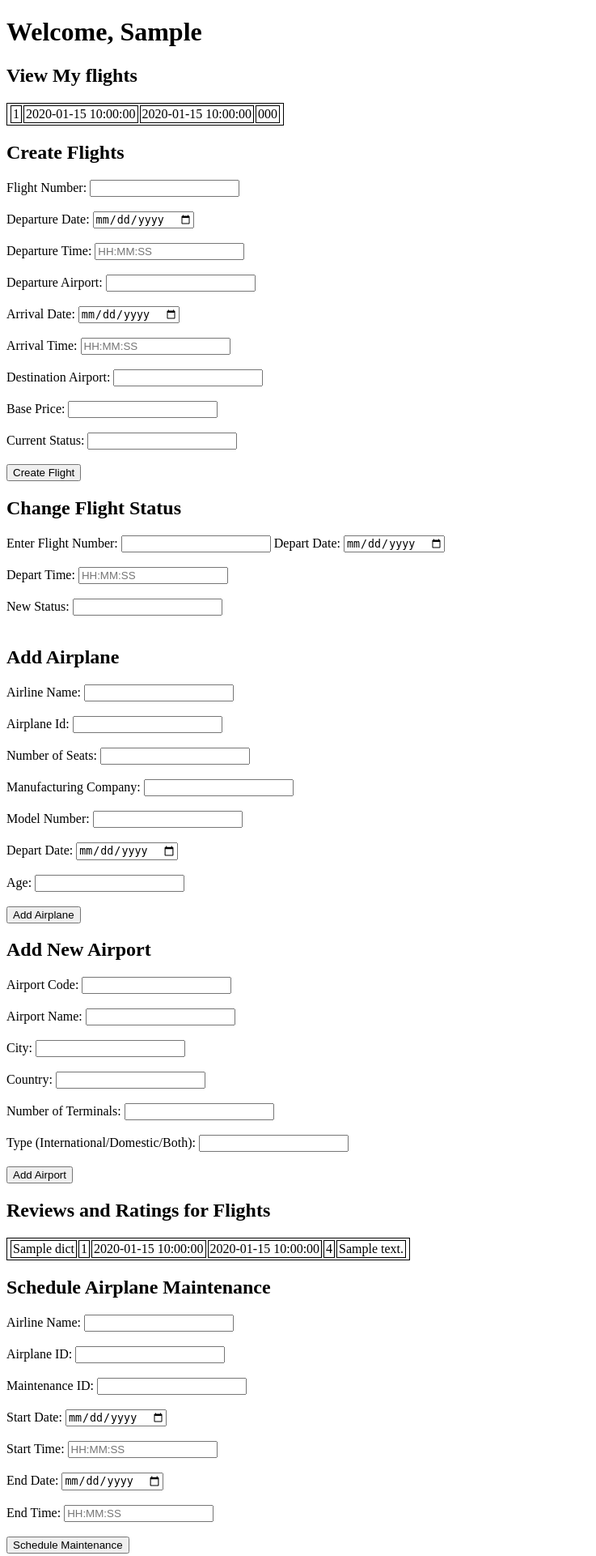
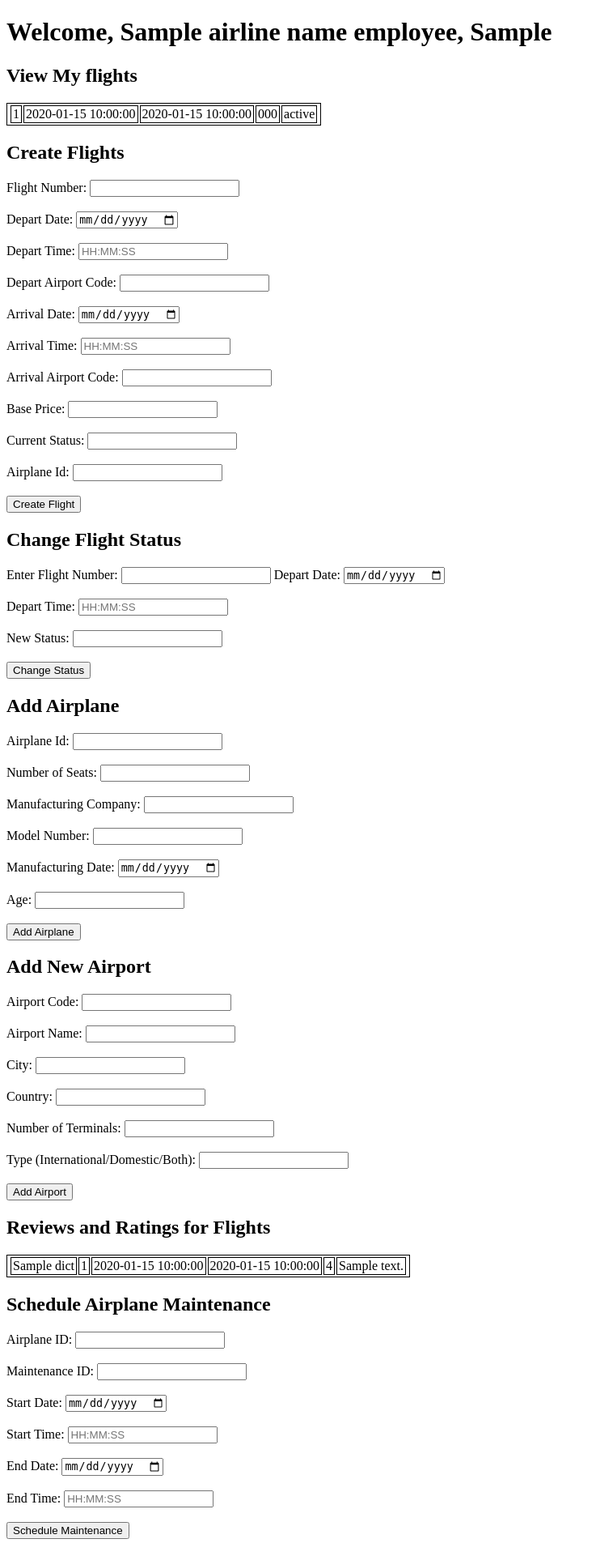
Before and after one commit to 3btesham/Airline-System-Website, a Flask app: template Templates/airline_staff_dashboard.html in a window 1280 px wide. Shown: the top 1921 px of the page at 81% size, without its empty margins (0-737 px from the left). Run offline with Flask 3, Linux system fonts and the light colour scheme; the template is opened without the code that fills it: most values are stand-ins (such as "Sample title", 1, 10 or a date in 2020).

Commit message:
Add files via upload

```diff
--- a/Templates/airline_staff_dashboard.html
+++ b/Templates/airline_staff_dashboard.html
@@ -12,7 +12,7 @@
     </head>
 
     <body>
-        <h1>Welcome, {{ staff['first_name'] }}</h1>
+        <h1>Welcome, {{airline_name}} employee, {{ staff['first_name'] }}</h1>
             <h2>View My flights</h2>
             <table>
                 {% if future_flights %}
@@ -22,6 +22,7 @@
                         <td>{{ elem['depart_date'] }}</td>
                         <td>{{ elem['depart_time'] }}</td>
                         <td>{{ elem['depart_airport_code'] }}</td>
+                        <td>{{ elem['status'] }}</td>
                     </tr>
                     {% endfor %}
                 {% else %}
@@ -34,15 +35,15 @@
                 <h2>Create Flights</h2>
                 <form action="/add_flight" method="POST">
                     <label for="flight_number"> Flight Number: </label>
-                    <input type="text" id="flight_number" name="flight_numbe" required><br><br>
+                    <input type="text" id="flight_number" name="flight_number" required><br><br>
 
-                    <label for="depart_date"> Departure Date: </label>
+                    <label for="depart_date"> Depart Date: </label>
                     <input type="date" id="depart_date" name="depart_date" required><br><br>
 
-                    <label for="depart_time"> Departure Time: </label>
+                    <label for="depart_time"> Depart Time: </label>
                     <input type="text" id="depart_time" name="depart_time" pattern="(?:[01]\d|2[0-3]):(?:[0-5]\d):(?:[0-5]\d)" placeholder="HH:MM:SS" required><br><br>
 
-                    <label for="depart_airport_code"> Departure Airport: </label>
+                    <label for="depart_airport_code"> Depart Airport Code: </label>
                     <input type="text" id="depart_airport_code" name="depart_airport_code" required><br><br>
 
                     <label for="arrival_date"> Arrival Date: </label>
@@ -51,7 +52,7 @@
                     <label for="arrival_time"> Arrival Time: </label>
                     <input type="text" id="arrival_time" name="arrival_time" pattern="(?:[01]\d|2[0-3]):(?:[0-5]\d):(?:[0-5]\d)" placeholder="HH:MM:SS" required><br><br>
 
-                    <label for="arrival_airport_code"> Destination Airport: </label>
+                    <label for="arrival_airport_code"> Arrival Airport Code: </label>
                     <input type="text" id="arrival_airport_code" name="arrival_airport_code"><br><br>
 
                     <label for="base_price"> Base Price: </label>
@@ -60,6 +61,8 @@
                     <label for="status"> Current Status: </label>
                     <input type="text" id="status" name="status"><br><br>
 
+                    <label for="airplane_id"> Airplane Id: </label>
+                    <input type="text" id="airplane_id" name="airplane_id"><br><br>
 
                     <input type="submit" value="Create Flight">
                 </form>
@@ -80,16 +83,14 @@
 
                     <label for="status"> New Status: </label>
                     <input type="text" id="status" name="status" required><br><br>
+
+                    <input type="submit" value="Change Status">
                 </form>
             </section>
 
             <section>
                 <form action="/add_airplane" method="POST">
                     <h2> Add Airplane </h2>
-
-                    <label for="airline_name">Airline Name:</label>
-                    <input type="text" id="airline_name" name="airline_name" required><br><br>
-
                     <label for="id_number">Airplane Id:</label>
                     <input type="text" id="id_number" name="id_number" required><br><br>
 
@@ -102,8 +103,8 @@
                     <label for="model_number">Model Number:</label>
                     <input type="number" id="model_number" name="model_number" required><br><br>
 
-                    <label for="depart_date">Depart Date:</label>
-                    <input type="date" id="depart_date" name="depart_date" required><br><br>
+                    <label for="manufacturing_date">Manufacturing Date:</label>
+                    <input type="date" id="manufacturing_date" name="manufacturing_date" required><br><br>
 
                     <label for="age">Age:</label>
                     <input type="number" id="age" name="age" required><br><br>
@@ -113,7 +114,7 @@
             </section>
 
             <section>
-                <form action="/add_airplane" method="POST">
+                <form action="/add_airport" method="POST">
                     <h2>Add New Airport</h2>
 
                     <label for="code">Airport Code:</label>
@@ -160,8 +161,6 @@
 
             <form action="/schedule_maintenance" method="POST">
                 <h2>Schedule Airplane Maintenance</h2>
-                <label for="airline_name">Airline Name:</label>
-                <input type="text" id="airline_name" name="airline_name" required><br><br>
 
                 <label for="airplane_id">Airplane ID:</label>
                 <input type="text" id="airplane_id" name="airplane_id" required><br><br>
```
Also changed, not shown: Templates/registration_for_airline_staff_page.html (+1 -7 lines).
